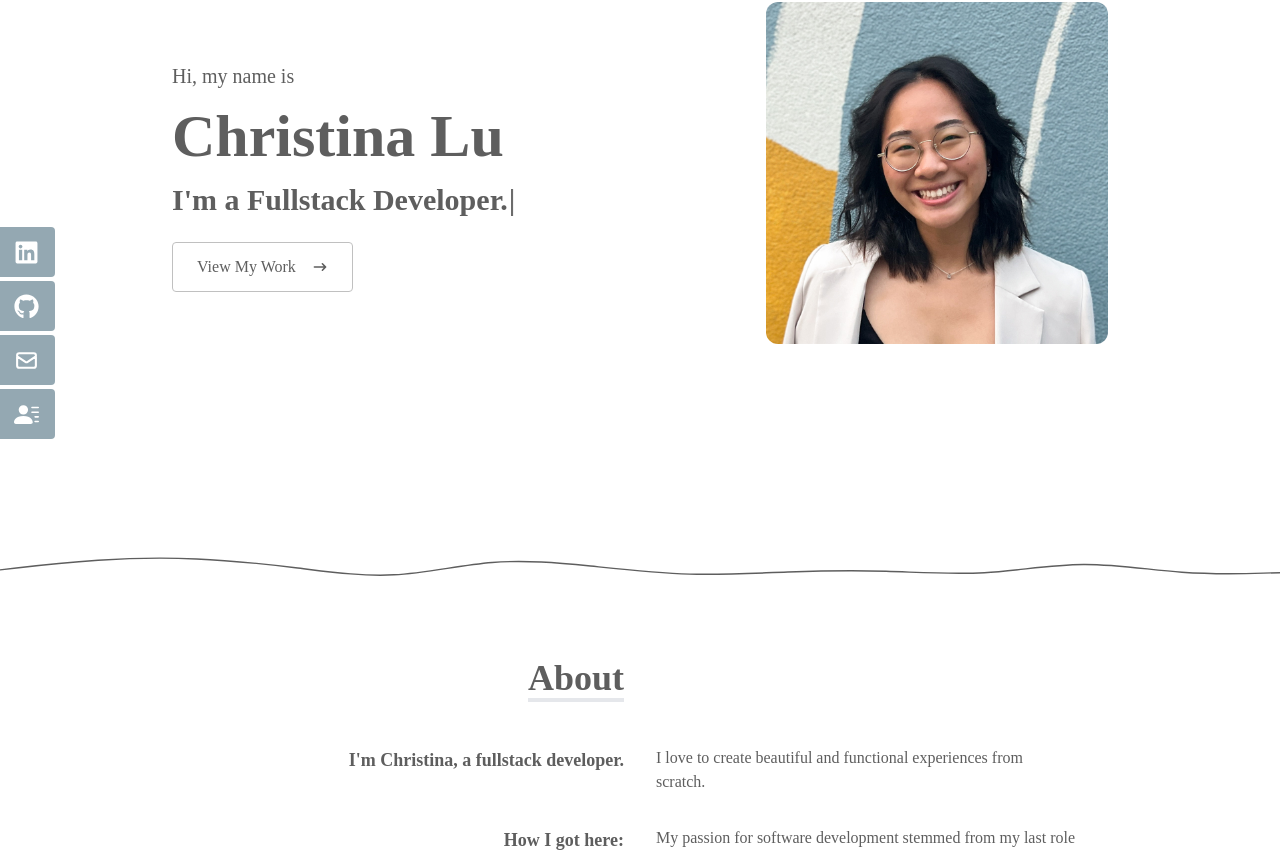
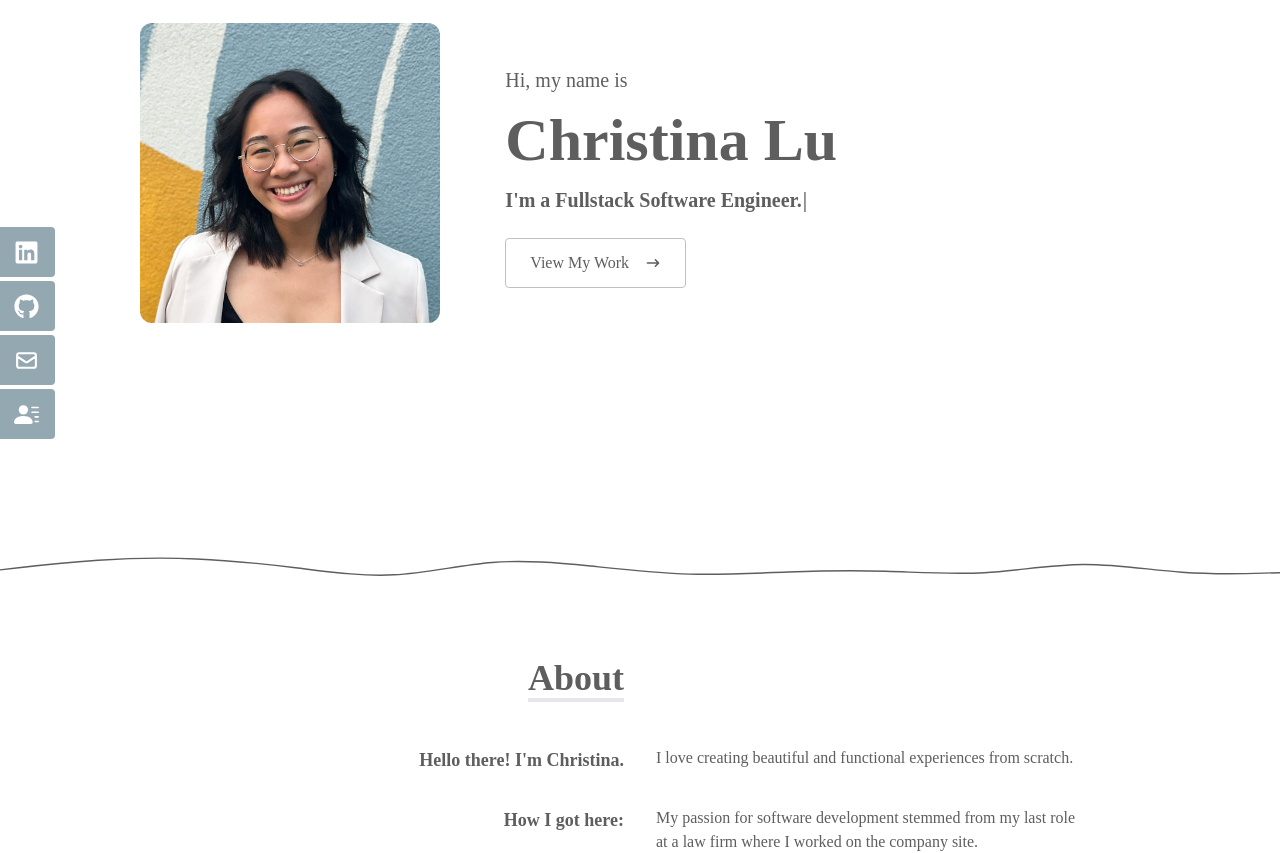
Before and after one commit to christinalu3799/react-portfolio, a React (Create React App) app: page / in a window 1280 px wide. Shown: the part 277-1130 px from the top of the page. Built offline with nearby package versions, Linux system fonts and the light colour scheme.

Commit message:
flipped img and hero on home page

```diff
--- a/src/components/About.jsx
+++ b/src/components/About.jsx
@@ -31,10 +31,10 @@ const About = () => {
             {/* about me */}
             <div className='max-w-[1000px] px-8 py-2 sm:px-16 sm:py-4 w-full grid sm:grid-cols-2 gap-8'>
                 <div className='text-xl sm:text-lg sm:text-right font-bold'>
-                    <p data-aos='fade-right'>I'm Christina, a fullstack developer. </p>
+                    <p data-aos='fade-right'>Hello there! I'm Christina.</p>
                 </div>
                 <div>
-                    <p data-aos='fade-left'>I love to create beautiful and functional experiences from scratch.</p>
+                    <p data-aos='fade-left'>I love creating beautiful and functional experiences from scratch.</p>
                 </div>
             </div>
 
@@ -43,7 +43,7 @@ const About = () => {
                     <p data-aos='fade-right'>How I got here:</p>
                 </div>
                 <div data-aos='fade-left'>
-                    <p>My passion for software development stemmed from my last role at a law firm where I had the opportunity to work on the company site.</p>
+                    <p>My passion for software development stemmed from my last role at a law firm where I worked on the company site.</p>
                     <br></br>
                     <p> Watching the ideas in my mind come to life in the browser was like magic to me and I've been hooked ever since.</p>
                 </div>
--- a/src/components/Home.jsx
+++ b/src/components/Home.jsx
@@ -19,18 +19,21 @@ const Home = () => {
     <div name='home' className='flex w-full h-screen justify-center bg-[#ffffff] pt-[100px]'>
 
         {/* container */}
-        <div className='flex w-full flex-col-reverse h-full items-start sm:flex-row max-w-[1000px] justify-center sm:items-center'>
+        <div className='flex w-full flex-col h-full items-start sm:flex-row max-w-[1000px] justify-center sm:items-center'>
 
             {/* hero */}
-            <div data-aos='fade-right' className='w-full sm:w-8/12 px-8 sm:pl-18 sm:pr-0 mx-auto flex flex-col justify-center h-fit sm:h-full font-mono text-[#5e5e5e]'>
+            <div data-aos='fade-right' className='px-8 sm:px-0 w-3/4 sm:w-1/3 '>
+                <img src={Headshot} className='object-cover sm:max-w-[300px]  rounded-xl' alt='headshot of girl'/>
+            </div>
 
+            <div data-aos='fade-left' className='w-full sm:w-2/3 px-8 sm:pl-18 sm:pr-0 mx-auto flex flex-col justify-center h-fit sm:h-full font-mono text-[#5e5e5e]'>
                 <p className='mt-8 text-xl'>Hi, my name is</p>
                 <h1 className='text-5xl sm:text-6xl font-bold font-display py-4'>Christina Lu</h1>
-                <h2 className='text-xl sm:text-3xl font-bold'>
+                <h2 className='text-xl font-bold'>
                     <Typewriter
                         onInit={(typewriter) => {
                             typewriter
-                                .typeString("I'm a Fullstack Developer.")
+                                .typeString("I'm a Fullstack Software Engineer.")
                                 .pauseFor(200)
                                 .start();
                         }}
@@ -59,11 +62,6 @@ const Home = () => {
                 </div>
             </div>
 
-            {/* headshot */}
-            <div data-aos='fade-left' className='px-8 w-3/4 sm:w-[450px] max-w-[450px] '>
-                <img src={Headshot} className='object-cover w-full rounded-xl' alt='headshot of girl'/>
-            </div>
-
         </div>
     </div>
   )
```
